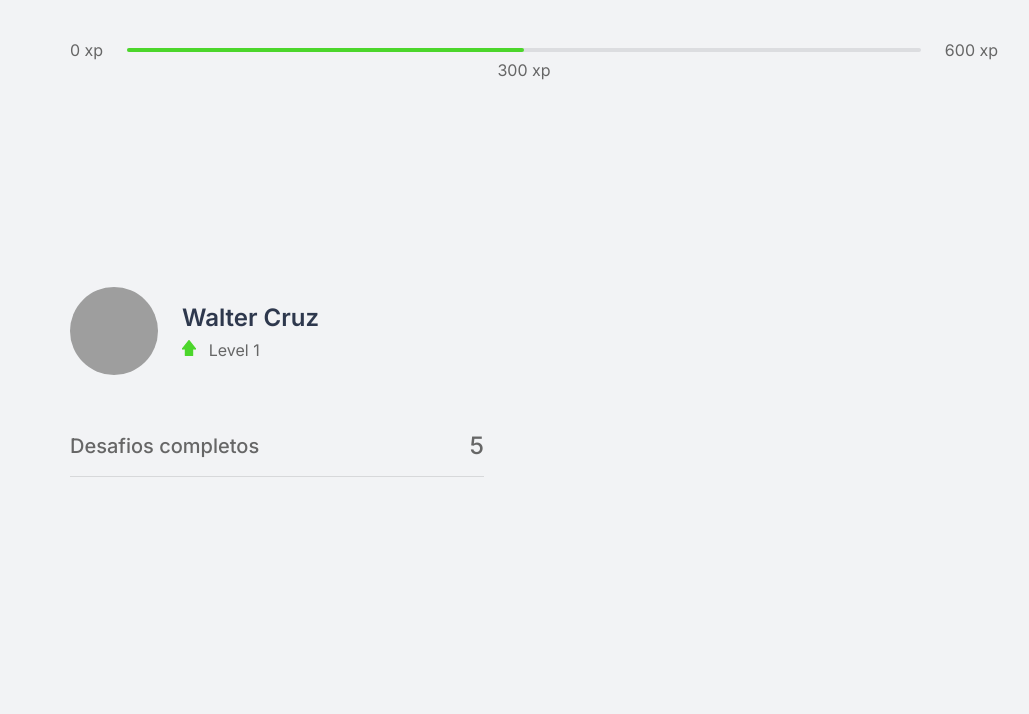
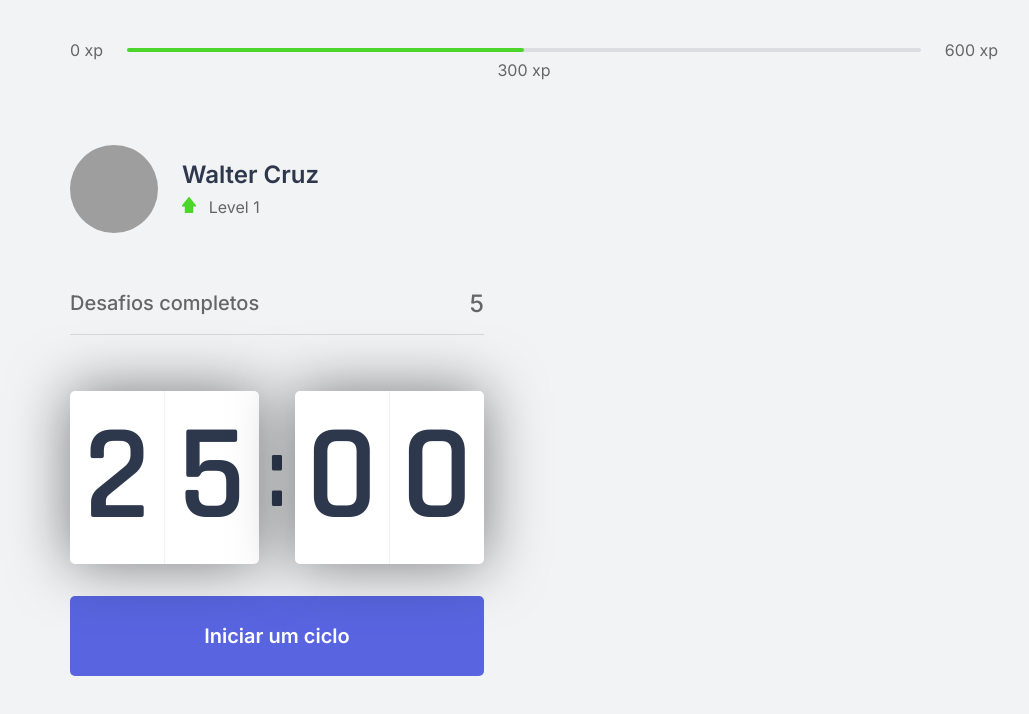
Before and after one commit to waltersilvacruz/moveit-next, a Next.js app: page / in a window 1280 px wide. Shown: the top 714 px of the page, without its empty margins (106-1135 px from the left). Built offline with nearby package versions, Linux system fonts and the light colour scheme; grey boxes are pictures that could not be loaded.

Commit message:
Countdown component

```diff
--- /dev/null
+++ b/src/components/Countdown.tsx
@@ -0,0 +1,23 @@
+import styles from '../styles/components/Countdown.module.css';
+
+export function Countdown() {
+  return (
+    <div>
+      <div className={styles.countdownContainer}>
+        <div>
+          <span>2</span>
+          <span>5</span>
+        </div>
+        <span>:</span>
+        <div>
+          <span>0</span>
+          <span>0</span>
+        </div>
+      </div>
+
+      <button type="button" className={styles.counddownButton}>
+        Iniciar um ciclo
+      </button>
+    </div>
+  );
+}
--- a/src/pages/_document.tsx
+++ b/src/pages/_document.tsx
@@ -6,6 +6,7 @@
     return (
       <Html>
         <Head>
+          <link rel="shortcut icon" href="favicon.png" type="image/png" />
           <link rel="preconnect" href="https://fonts.gstatic.com" />
           <link href="https://fonts.googleapis.com/css2?family=Inter:wght@400;500;600&family=Rajdhani:wght@600&display=swap" rel="stylesheet" />
         </Head>
--- a/src/pages/index.tsx
+++ b/src/pages/index.tsx
@@ -1,16 +1,23 @@
 import { CompletedChellenges } from "../components/CompletedChallenges";
+import { Countdown } from "../components/Countdown";
 import { ExperienceBar } from "../components/ExperienceBar";
 import { Profile } from "../components/Profile";
 import styles from '../styles/pages/Home.module.css';
+import Head from 'next/head';
+
 export default function Home() {
   return (
     <div className={styles.container}>
+      <Head>
+        <title>Início | move.it</title>
+      </Head>
       <ExperienceBar />
 
       <section>
         <div>
           <Profile />
           <CompletedChellenges />
+          <Countdown />
         </div>
 
         <div>
--- /dev/null
+++ b/src/styles/components/Countdown.module.css
@@ -0,0 +1,52 @@
+.countdownContainer {
+  display: flex;
+  align-items: center;
+  font-family: Rajdhani;
+  font-weight: 600;
+  color: var(--title);
+}
+
+.countdownContainer > div {
+  flex: 1;
+  display: flex;
+  align-items: center;
+  justify-content: space-evenly;
+  background: var(--white);
+  box-shadow: 0 0 60px rgba(0, 0, 0, 0.5);
+  border-radius: 5px;
+  font-size: 8.5rem;
+  text-align: center;
+}
+
+.countdownContainer > div span {
+  flex: 1;
+}
+
+.countdownContainer > div span:first-child {
+  border-right: 1px solid #f0f1f3;
+}
+
+.countdownContainer > span {
+  font-size: 6.25rem;
+  margin: 0.5rem;
+}
+
+.counddownButton {
+  width: 100%;
+  height: 5rem;
+  margin-top: 2rem;
+  display: flex;
+  align-items: center;
+  justify-content: center;
+  border: 0;
+  border-radius: 5px;
+  background: var(--blue);
+  color: var(--white);
+  font-size: 1.25rem;
+  font-weight: 600;
+  transition: background-color 0.2s
+}
+
+.counddownButton:hover {
+  background: var(--blue-dark);
+}
```
